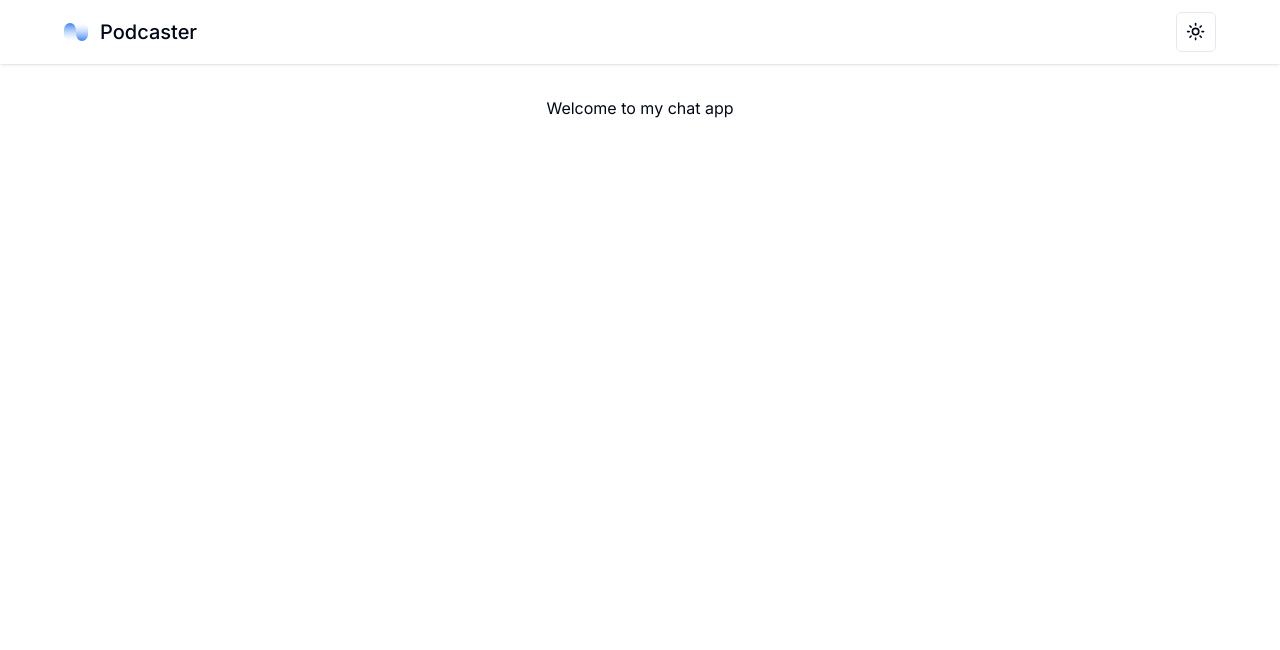
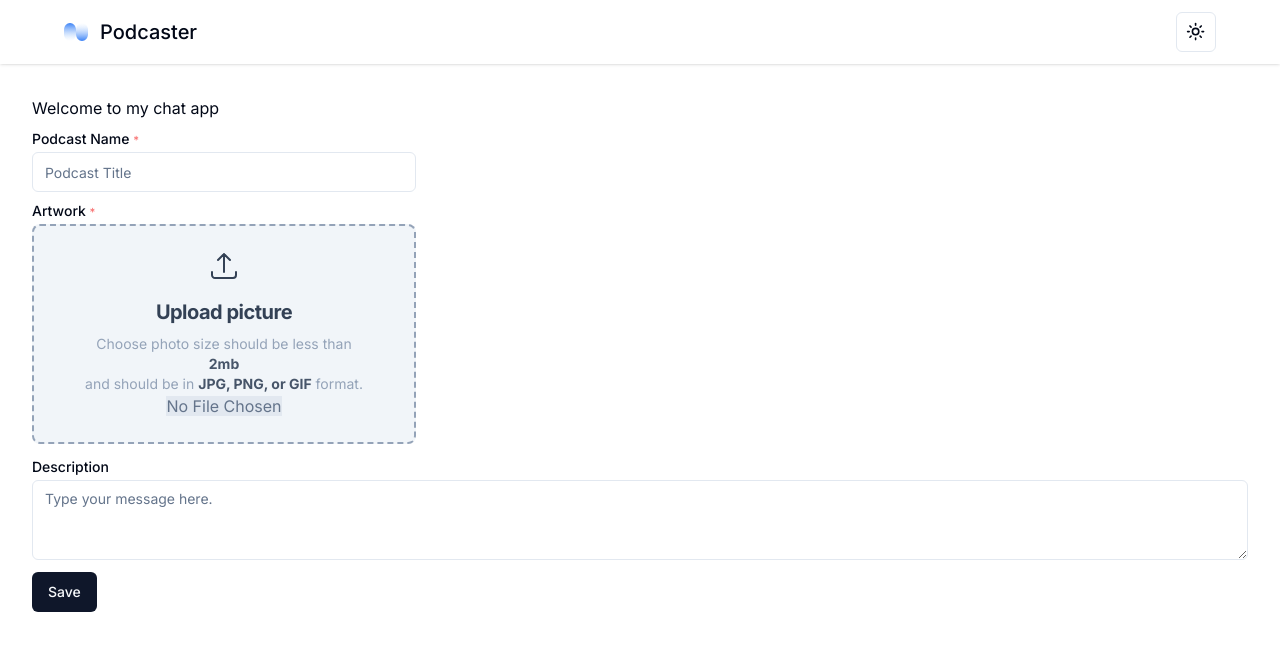
Before and after one commit to HermanCeaser/Podcasty, a Next.js app: page / in a window 1280 px wide. Shown: the top 650 px of the page. Built offline with nearby package versions, Linux system fonts and the light colour scheme.

Commit message:
can save img to local filesystem

```diff
--- /dev/null
+++ b/actions/podcastAction.ts
@@ -0,0 +1,33 @@
+"use server";
+
+import fs from "node:fs/promises";
+import path from "node:path";
+
+const saveToLocal = async (formData: FormData) => {
+  console.log(formData);
+  const img = formData.get("artwork") as File;
+  if (img) {
+    img.arrayBuffer().then(async (data) => {
+      const buffer = Buffer.from(data);
+      const name = crypto.randomUUID();
+      const ext = img.name.split(".").pop();
+      await fs.writeFile(
+        path.join(process.cwd(), "public/images/", `/${name}.${ext}`),
+        buffer
+      );
+    });
+  }
+};
+
+// Create a server action to save podcast to db (Mongo DB) receiving form data as an argument
+export const savePodcast = async (formData: FormData) => {
+  try {
+    await saveToLocal(formData);
+  } catch (error: any) {
+    console.error(error);
+    return {
+      error: true,
+      message: error.message,
+    };
+  }
+};
--- a/app/globals.css
+++ b/app/globals.css
@@ -76,3 +76,9 @@
     @apply bg-background text-foreground;
   }
 }
+
+@layer utilities {
+  .text-balance {
+    text-wrap: balance;
+  }
+}
--- a/app/layout.tsx
+++ b/app/layout.tsx
@@ -28,7 +28,7 @@ export default function RootLayout({
           enableSystem
           disableTransitionOnChange
         >
-          <div className="fixed flex flex-row justify-center items-center px-6  dark:bg-slate-900 shadow dark:shadow-slate-300 h-24 lg:h-16 z-30 top-0 left-0 right-0">
+          <div className="fixed flex flex-row justify-center items-center px-6 bg-background dark:bg-slate-900 shadow dark:shadow-slate-300 h-24 lg:h-16 z-30 top-0 left-0 right-0">
             <div className="flex flex-col gap-2 lg:flex-row items-center justify-between max-w-6xl w-full">
               <div className="flex flex-row justify-center gap-6 items-center">
                 <Link href="/" className="flex flex-row space-x-3 items-center">
--- a/app/page.tsx
+++ b/app/page.tsx
@@ -1,9 +1,13 @@
+import PodcastCreator from "@/components/PodcastCreator";
 import Image from "next/image";
 
 export default function Home() {
   return (
-    <main className="flex min-h-screen flex-col items-center justify-between p-24">
-      Welcome to my chat app
+    <main>
+      <div className="mx-auto max-w-7xl pt-24 pb-6 sm:px-6 lg:px-8">
+        <h1 className="display-1">Welcome to my chat app</h1>
+        <PodcastCreator />
+      </div>
     </main>
   );
 }
--- a/components/PodcastCreator.tsx
+++ b/components/PodcastCreator.tsx
@@ -1,11 +1,184 @@
-import React from 'react'
+/* eslint-disable @next/next/no-img-element */
+"use client";
+
+import { useRef, useState } from "react";
+import { Input } from "./ui/input";
+import { Label } from "./ui/label";
+import { useToast } from "./ui/use-toast";
+import Image from "next/image";
+import { SubmitButton } from "./SubmitButton";
+import { Textarea } from "./ui/textarea";
+import { Required } from "./ui/required";
+import { savePodcast } from "@/actions/podcastAction";
 
 function PodcastCreator() {
+  const formRef = useRef<HTMLFormElement>(null);
+  const fileWrapper = useRef<HTMLDivElement>(null!);
+  const [imgCover, setImgCover] = useState<File | null>(null);
+
+  const { toast } = useToast();
+
+  const handleImgChange = async (e: React.ChangeEvent<HTMLInputElement>) => {
+    const files = e.target.files;
+    if (!files) {
+      toast({
+        title: "Error",
+        description: "No file selected",
+      });
+      return;
+    }
+
+    // check ifaction={handle} file is an image and is less than 3 Mbs
+    const img = files[0];
+    if (!img.type.startsWith("image/") || img.size > 1024 * 3072) {
+      toast({
+        title: "Error",
+        description: "File Size is too big Or file is not an image",
+      });
+      return;
+    }
+
+    setImgCover(img);
+  };
+
+  const handleFormSubmit = async (formData: FormData) => {
+
+    if (!imgCover) {
+      fileWrapper.current.focus();
+      toast({
+        title: "Error",
+        description: "The artwork for the podcast is required!",
+      });
+      return;
+    }
+
+    const res = await savePodcast(formData);
+    // if (res.ok) {
+    //   toast({
+    //     title: "Success",
+    //     description: "Podcast created successfully!",
+    //   });
+    //   formRef.current?.reset();
+    //   setImgCover(null);
+    // }
+  };
   return (
-    <div>
+    <div className="mt-3">
+      <form action={handleFormSubmit} ref={formRef}>
+        <div className="grid w-full max-w-sm items-center gap-1.5 mt-3">
+          <Label htmlFor="title">
+            Podcast Name <Required>*</Required>
+          </Label>
+          <Input
+            id="title"
+            type="text"
+            placeholder="Podcast Title"
+            name="title"
+            required
+          />
+        </div>
 
+        <div className="grid w-full max-w-sm items-center gap-1.5 mt-3">
+          <Label htmlFor="coverImg">
+            Artwork <Required>*</Required>
+          </Label>
+          <div className="grid w-full items-center gap-1.5">
+            <div className="max-w-sm mx-auto  overflow-hidden items-center">
+              <div
+                tabIndex={-1}
+                ref={fileWrapper}
+                className=" focus:border-red-400 max-w-sm p-6 mb-4 bg-slate-100 border-dashed border-2 border-slate-400 rounded-lg items-center mx-auto text-center cursor-pointer"
+              >
+                <input
+                  name="artwork"
+                  id="coverImg"
+                  type="file"
+                  className="hidden"
+                  accept="image/*"
+                  onChange={handleImgChange}
+                  // required
+                />
+                <label htmlFor="coverImg" className="cursor-pointer">
+                  {imgCover ? (
+                    <div className="max-w-sm p-6 mb-4 mx-auto text-center border border-slate-300">
+                      <img
+                        className="max-h-48 rounded-lg mx-auto"
+                        src={URL.createObjectURL(imgCover)}
+                        // width={192}
+                        // height={192}
+                        alt="Artwork Preview"
+                      />
+                    </div>
+                  ) : (
+                    <svg
+                      xmlns="http://www.w3.org/2000/svg"
+                      fill="none"
+                      viewBox="0 0 24 24"
+                      strokeWidth="1.5"
+                      stroke="currentColor"
+                      className="w-8 h-8 text-slate-700 mx-auto mb-4"
+                    >
+                      <path
+                        strokeLinecap="round"
+                        strokeLinejoin="round"
+                        d="M3 16.5v2.25A2.25 2.25 0 005.25 21h13.5A2.25 2.25 0 0021 18.75V16.5m-13.5-9L12 3m0 0l4.5 4.5M12 3v13.5"
+                      />
+                    </svg>
+                  )}
+
+                  <h5 className="mb-2 text-xl font-bold tracking-tight text-slate-700">
+                    Upload picture
+                  </h5>
+                  <p className="font-normal text-sm text-slate-400 md:px-6">
+                    Choose photo size should be less than{" "}
+                    <b className="text-slate-600">2mb</b>
+                  </p>
+                  <p className="font-normal text-sm text-slate-400 md:px-6">
+                    and should be in{" "}
+                    <b className="text-slate-600">JPG, PNG, or GIF</b> format.
+                  </p>
+                  <span
+                    id="filename"
+                    className="text-slate-500 bg-slate-200 z-50"
+                  >
+                    {imgCover ? imgCover.name : "No File Chosen"}
+                  </span>
+                </label>
+              </div>
+            </div>
+          </div>
+        </div>
+
+        <div className="grid w-full gap-1.5">
+          <Label htmlFor="description">Description </Label>
+          <Textarea
+            name="description"
+            placeholder="Type your message here."
+            id="description"
+          />
+        </div>
+
+        <SubmitButton />
+      </form>
     </div>
-  )
+  );
 }
 
-export default PodcastCreator
+export default PodcastCreator;
+
+{
+  /* Preview Image  */
+}
+{
+  /* {imgCover && (
+  <div className="max-w-sm p-6 mb-4 mx-auto text-center border border-slate-300">
+    <img
+      className="max-h-48 rounded-lg mx-auto"
+      src={URL.createObjectURL(imgCover)}
+      // width={192}
+      // height={192}
+      alt="Artwork Preview"
+    />
+  </div>
+)} */
+}
--- /dev/null
+++ b/components/SubmitButton.tsx
@@ -0,0 +1,19 @@
+"use client";
+
+import { useFormStatus } from "react-dom";
+import { Button } from "./ui/button";
+
+export function SubmitButton() {
+  const { pending } = useFormStatus();
+
+  return (
+    <div className="mt-3">
+      <Button
+        type="submit"
+        disabled={pending}
+      >
+        {pending ? "saving..." : "Save"}
+      </Button>
+    </div>
+  );
+}
--- /dev/null
+++ b/components/ui/required.tsx
@@ -0,0 +1,24 @@
+import * as React from "react";
+
+import { cn } from "@/lib/utils";
+
+export interface RequiredProps
+  extends React.HTMLAttributes<HTMLElement> {}
+
+const Required = React.forwardRef<HTMLElement, RequiredProps>(
+  ({ className, ...props }, ref) => {
+    return (
+      <small
+        className={cn(
+          "text-red-400",
+          className
+        )}
+        ref={ref}
+        {...props}
+      />
+    );
+  }
+);
+Required.displayName = "Required";
+
+export { Required };
--- /dev/null
+++ b/components/ui/textarea.tsx
@@ -0,0 +1,24 @@
+import * as React from "react"
+
+import { cn } from "@/lib/utils"
+
+export interface TextareaProps
+  extends React.TextareaHTMLAttributes<HTMLTextAreaElement> {}
+
+const Textarea = React.forwardRef<HTMLTextAreaElement, TextareaProps>(
+  ({ className, ...props }, ref) => {
+    return (
+      <textarea
+        className={cn(
+          "flex min-h-[80px] w-full rounded-md border border-input bg-background px-3 py-2 text-sm ring-offset-background placeholder:text-muted-foreground focus-visible:outline-none focus-visible:ring-2 focus-visible:ring-ring focus-visible:ring-offset-2 disabled:cursor-not-allowed disabled:opacity-50",
+          className
+        )}
+        ref={ref}
+        {...props}
+      />
+    )
+  }
+)
+Textarea.displayName = "Textarea"
+
+export { Textarea }
```
Also changed, not shown: public/images/826eec36-0ed0-44d5-bcc8-26e0bd58cb50.png (added).
